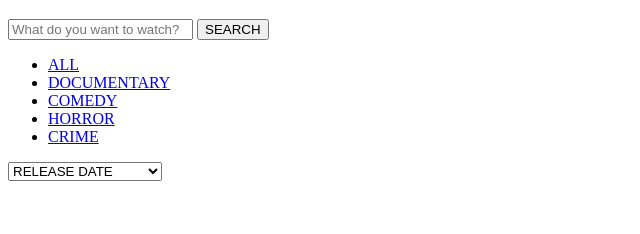
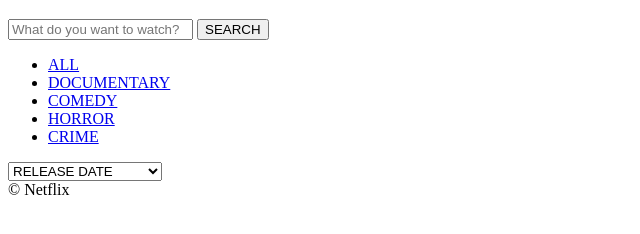
Before and after one commit to SnAlex555/Lesson1, a plain HTML site: page index.html in a window 1280 px wide. Shown: the part 108-342 px from the top of the page, without its empty margins (0-640 px from the left). Drawn offline with Linux system fonts and the light colour scheme.

Commit message:
Jobs done

```diff
--- a/index.html
+++ b/index.html
@@ -42,6 +42,6 @@
             </select>
         </form>
     </div>
-
+    <site>&#169 Netflix </site>
 </body>
 </html>
```
